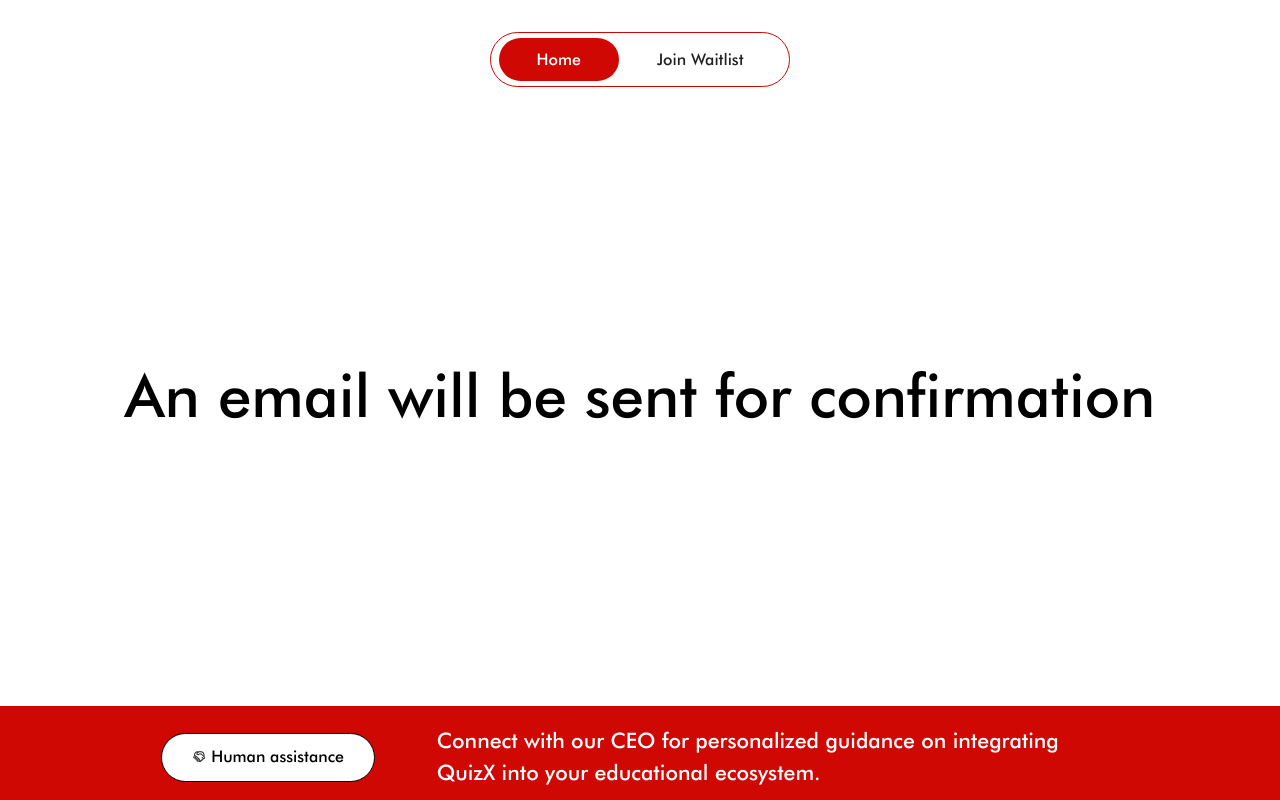
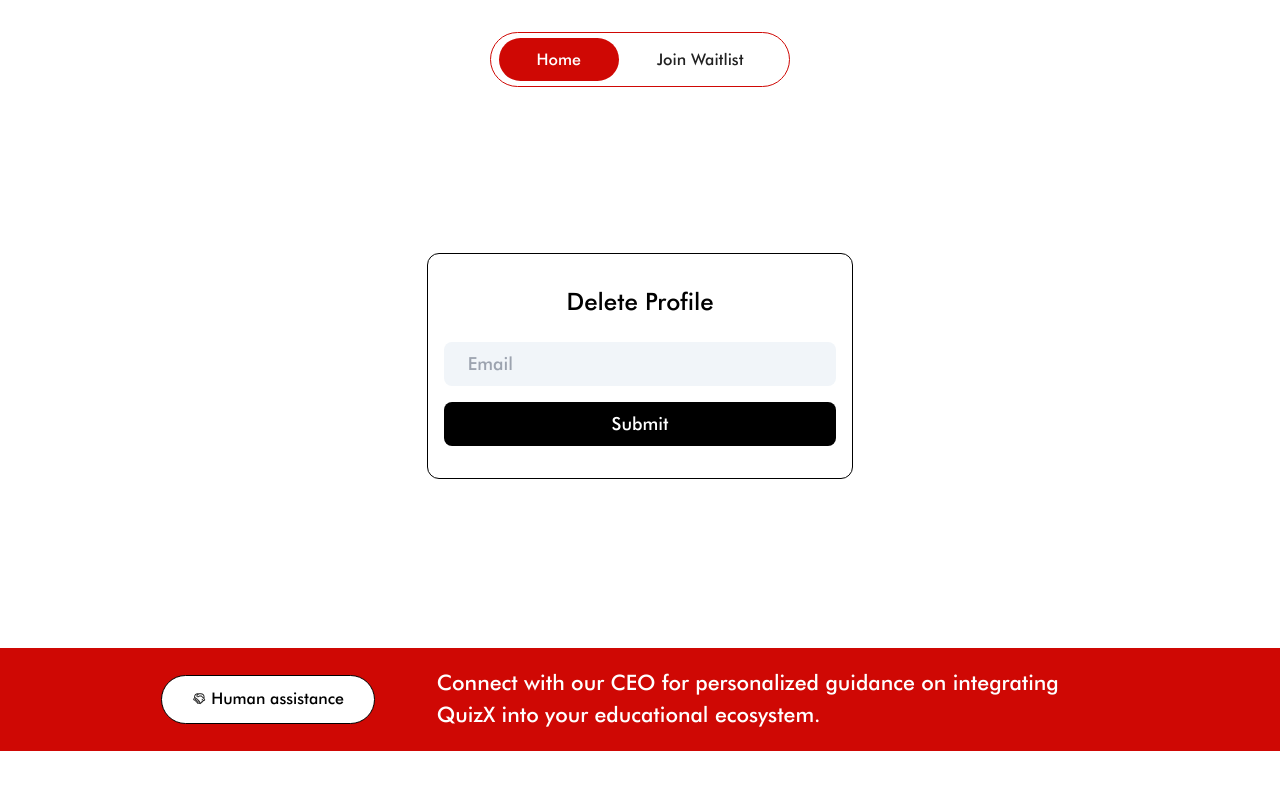
Before and after one commit to redfedted/quizxWebsite, a React (Vite) app in the folder client/: page /deleteprofile in a window 1280 px wide. Shown: the top 800 px of the page. Built offline with nearby package versions, Linux system fonts and the light colour scheme.

Commit message:
delete section

```diff
--- a/client/src/components/DeleteSection.jsx
+++ b/client/src/components/DeleteSection.jsx
@@ -1,14 +1,44 @@
+import { useState } from "react";
 import Contact from "./Contact";
 import Footer from "./Footer";
 import Navbar from "./Navbar";
 
 function DeleteSection() {
+  const [submit, SetSubmit] = useState(false);
   return (
     <div>
       {window.scrollTo(0, 0)}
-      <div>
-        <h1 className="text-6xl text-center py-60">An email will be sent for confirmation</h1>
-      </div>
+      {submit ? (
+        <div>
+          <h1 className="mx-6 text-xl text-center py-52 lg:text-5xl ">
+            An email will be sent for confirmation
+          </h1>
+        </div>
+      ) : (
+        <div className="py-32 lg:py-32">
+          <form
+            onSubmit={() => {
+              SetSubmit(true);
+            }}
+            className="flex flex-col items-center w-10/12 px-4 py-8 mx-auto border border-black border-solid rounded-xl lg:w-4/12"
+          >
+            <h1 className="mb-4 text-xl font-light lg:text-2xl lg:mb-6">
+              Delete Profile
+            </h1>
+            <input
+              type="email"
+              name=""
+              id=""
+              placeholder="Email"
+              className="mb-2 w-full rounded-lg bg-[#F1F5F9] px-4 lg:px-6 py-2 text-xs  lg:text-lg lg:mb-4 focus:text-black text-[#879FAF] "
+            />
+            <button className="w-full px-2 py-2 text-xs text-white bg-black rounded-lg lg:text-lg">
+              Submit
+            </button>
+          </form>
+        </div>
+      )}
+
       <Contact />
       <Footer />
     </div>
```
Also changed, not shown: 1 other file (tests, documents, lock files or other folders).
